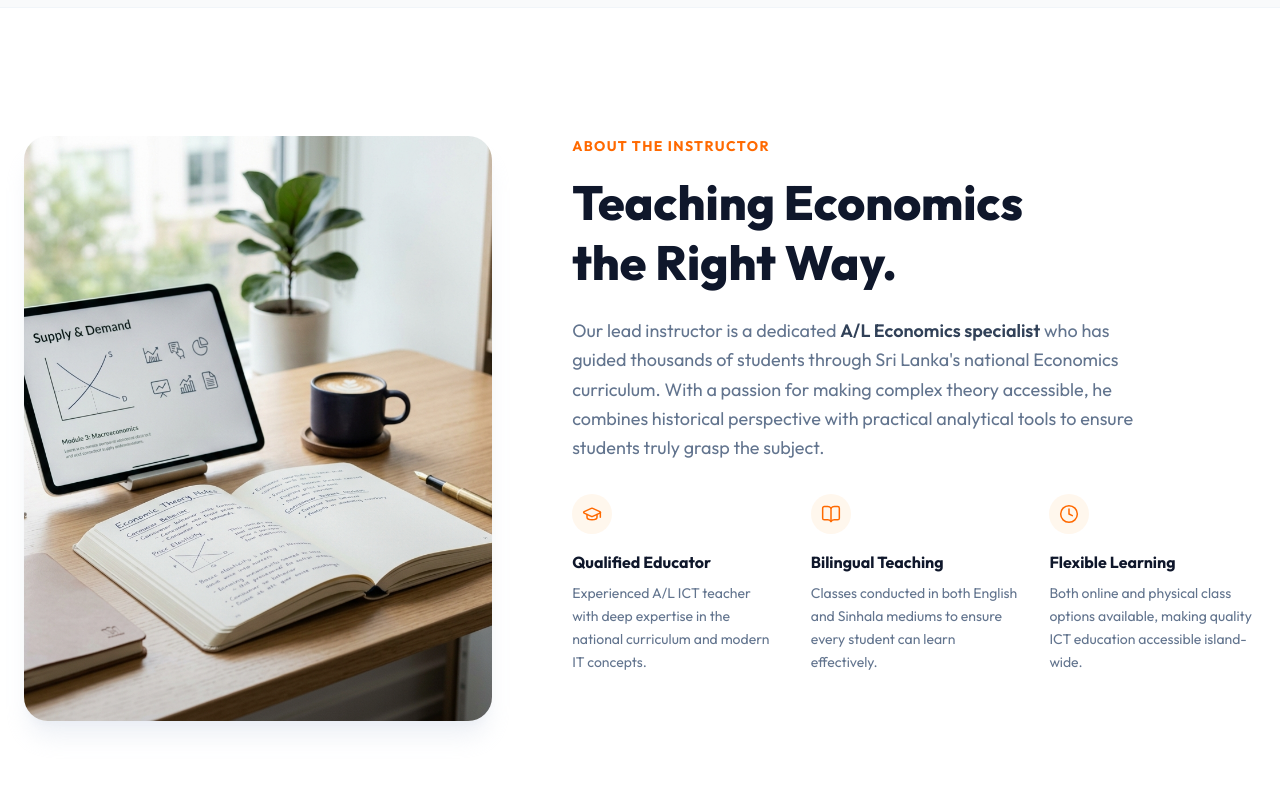
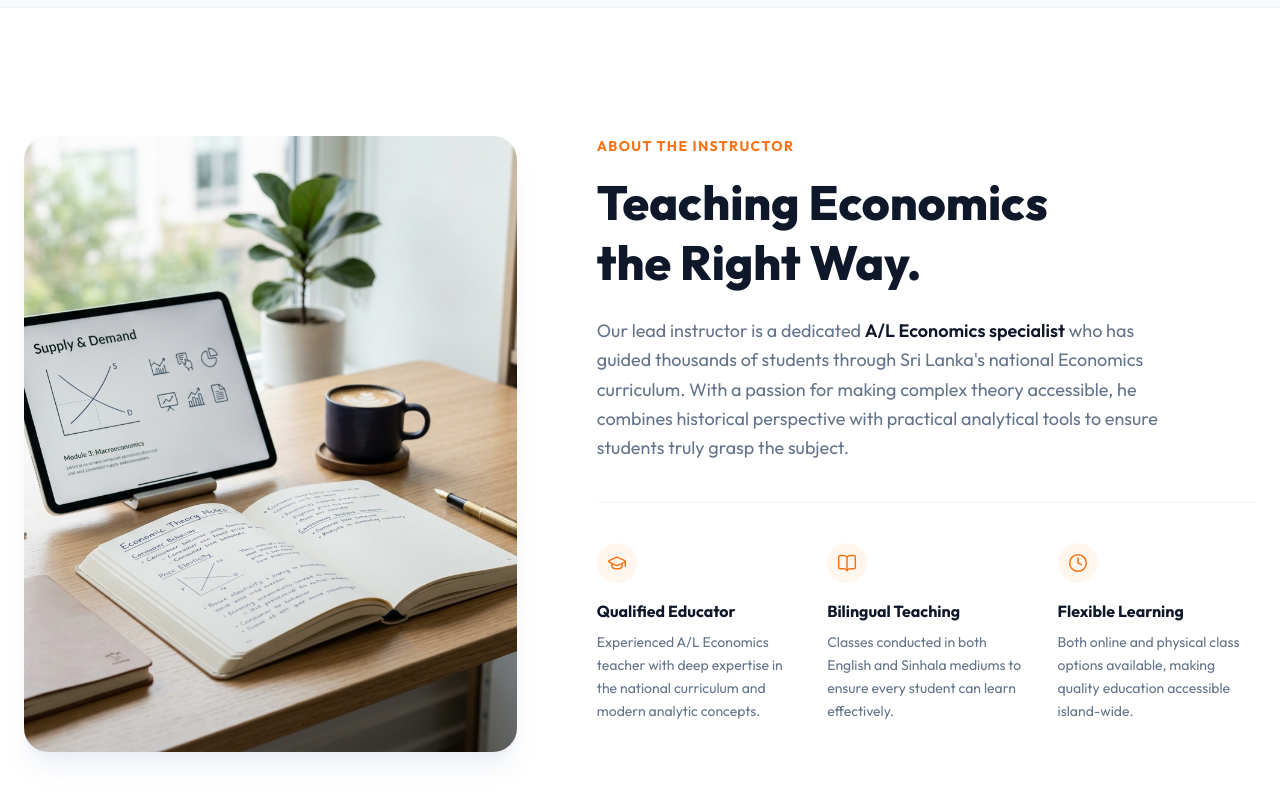
Before and after one commit to NipunHemal/ASAECON-LANDINGPAGE, a Next.js app: page / in a window 1280 px wide. Shown: the part 3640-4440 px from the top of the page. Built offline with nearby package versions, Linux system fonts and the light colour scheme.

Commit message:
feat: add InstructorProfile component and associated global CSS styles

```diff
--- a/src/app/globals.css
+++ b/src/app/globals.css
@@ -1,13 +1,16 @@
 @import "tailwindcss";
 
 @theme inline {
-  --color-primary: #4C3BCF;
-  --color-surface: #FFFFFF;
-  --color-surface-muted: #F8FAFC;
-  --color-text-primary: #0F172A;
-  --color-text-muted: #64748B;
-  --color-gold: #F3D39A;
-  --color-navy: #0F172A;
+  --color-primary:        #4C3BCF;
+  --color-primary-dim:    #3d2fb5;
+  --color-surface:        #FFFFFF;
+  --color-surface-muted:  #F8FAFC;
+  --color-text-primary:   #0F172A;
+  --color-text-muted:     #64748B;
+  --color-gold:           #F3D39A;
+  --color-navy:           #0F172A;
+  --color-accent:         #F97316;   /* site accent / orange for instructor highlights */
+  --color-accent-dim:     #FFF7ED;   /* orange-50 equivalent */
 
   --font-sans: var(--font-outfit), sans-serif;
   --font-serif: var(--font-cormorant), serif;
@@ -17,3 +20,65 @@
   background-color: var(--color-surface);
   color: var(--color-text-primary);
 }
+
+@layer components {
+  /* ── Shared section shell ─────────────────────────────────── */
+  .section-base {
+    @apply bg-surface py-24 md:py-32 border-t border-slate-100;
+  }
+  .section-inner {
+    @apply max-w-7xl mx-auto px-6;
+  }
+
+  /* ── Eyebrow badge (reusable across sections) ─────────────── */
+  .eyebrow-badge {
+    @apply inline-flex items-center gap-2 px-3.5 py-1.5
+           bg-surface-muted text-text-muted rounded-full
+           text-xs font-bold uppercase tracking-widest
+           border border-slate-200 shadow-sm;
+  }
+  .eyebrow-badge-dot {
+    @apply w-2 h-2 rounded-full bg-primary;
+  }
+  .eyebrow-accent {       /* orange dot variant for instructor */
+    @apply w-2 h-2 rounded-full bg-accent;
+  }
+  .eyebrow-text-accent {
+    @apply text-sm font-bold tracking-widest text-accent uppercase;
+  }
+
+  /* ── Section headings ─────────────────────────────────────── */
+  .heading-xl {
+    @apply text-4xl lg:text-5xl font-extrabold text-text-primary leading-tight;
+  }
+  .heading-lg {
+    @apply text-3xl md:text-4xl font-bold text-text-primary tracking-tight leading-tight;
+  }
+  .body-lead {
+    @apply text-lg text-text-muted leading-relaxed;
+  }
+
+  /* ── Instructor portrait ──────────────────────────────────── */
+  .instructor-portrait {
+    @apply relative aspect-[4/5] w-full rounded-3xl overflow-hidden
+           shadow-xl shadow-slate-200/60;
+  }
+
+  /* ── Skill card ───────────────────────────────────────────── */
+  .skill-card {
+    @apply flex flex-col items-start;
+  }
+  .skill-icon-wrap {
+    @apply w-10 h-10 rounded-full flex items-center justify-center mb-4
+           bg-accent-dim hover:bg-orange-100 transition-colors;
+  }
+  .skill-icon {
+    @apply w-5 h-5 text-accent;
+  }
+  .skill-title {
+    @apply text-base font-bold text-text-primary mb-2;
+  }
+  .skill-desc {
+    @apply text-sm text-text-muted leading-relaxed;
+  }
+}
--- a/src/components/InstructorProfile.tsx
+++ b/src/components/InstructorProfile.tsx
@@ -8,7 +8,7 @@ const skills = [
   {
     Icon: GraduationCap,
     title: "Qualified Educator",
-    desc: "Experienced A/L ICT teacher with deep expertise in the national curriculum and modern IT concepts.",
+    desc: "Experienced A/L Economics teacher with deep expertise in the national curriculum and modern analytic concepts.",
   },
   {
     Icon: BookOpen,
@@ -18,7 +18,7 @@ const skills = [
   {
     Icon: Clock,
     title: "Flexible Learning",
-    desc: "Both online and physical class options available, making quality ICT education accessible island-wide.",
+    desc: "Both online and physical class options available, making quality education accessible island-wide.",
   },
 ];
 
@@ -34,19 +34,19 @@ export default function InstructorProfile() {
   };
 
   return (
-    <section className="bg-white py-24 md:py-32 border-t border-slate-100">
-      <div className="max-w-7xl mx-auto px-6 ">
+    <section className="section-base">
+      <div className="section-inner">
         <div className="flex flex-col lg:flex-row gap-12 lg:gap-20 items-start">
 
-          {/* Left Column — Portrait */}
+          {/* ── Left Column — Portrait ── */}
           <motion.figure
-            className="w-full lg:w-[38%] shrink-0"
+            className="w-full lg:w-[40%] shrink-0 m-0"
             initial={{ opacity: 0, x: -24 }}
             whileInView={{ opacity: 1, x: 0 }}
             viewport={{ once: true }}
             transition={{ duration: 0.65, ease: "easeOut" }}
           >
-            <div className="relative aspect-[4/5] w-full rounded-3xl overflow-hidden shadow-xl shadow-slate-200/60">
+            <div className="instructor-portrait">
               <Image
                 src="/a.png"
                 alt="Lead Economics Instructor"
@@ -54,12 +54,12 @@ export default function InstructorProfile() {
                 className="object-cover object-top"
                 priority
               />
-              {/* Subtle gradient overlay at bottom */}
+              {/* Subtle gradient overlay */}
               <div className="absolute inset-0 bg-gradient-to-t from-black/10 via-transparent to-transparent pointer-events-none" />
             </div>
           </motion.figure>
 
-          {/* Right Column — Content */}
+          {/* ── Right Column — Content ── */}
           <motion.article
             className="flex-1 flex flex-col items-start"
             initial="hidden"
@@ -67,33 +67,28 @@ export default function InstructorProfile() {
             viewport={{ once: true }}
             variants={stagger}
           >
-            {/* Eyebrow */}
-            <motion.p
-              variants={fadeUp}
-              className="text-sm font-bold tracking-widest text-orange-500 uppercase mb-4"
-            >
+            {/* Eyebrow — uses global accent colour token */}
+            <motion.p variants={fadeUp} className="eyebrow-text-accent mb-4">
               About The Instructor
             </motion.p>
 
             {/* Headline */}
-            <motion.h2
-              variants={fadeUp}
-              className="text-4xl lg:text-5xl font-extrabold text-slate-900 leading-tight mb-6"
-            >
+            <motion.h2 variants={fadeUp} className="heading-xl mb-6">
               Teaching Economics <br className="hidden sm:block" />
               the Right Way.
             </motion.h2>
 
             {/* Biography */}
-            <motion.p
-              variants={fadeUp}
-              className="text-lg text-slate-500 leading-relaxed max-w-xl"
-            >
-              Our lead instructor is a dedicated <strong className="text-slate-700 font-semibold">A/L Economics specialist</strong> who has guided thousands of students through Sri Lanka&apos;s national Economics curriculum. With a passion for making complex theory accessible, he combines historical perspective with practical analytical tools to ensure students truly grasp the subject.
+            <motion.p variants={fadeUp} className="body-lead max-w-xl">
+              Our lead instructor is a dedicated{" "}
+              <strong className="text-text-primary font-semibold">A/L Economics specialist</strong>{" "}
+              who has guided thousands of students through Sri Lanka&apos;s national Economics curriculum.
+              With a passion for making complex theory accessible, he combines historical perspective
+              with practical analytical tools to ensure students truly grasp the subject.
             </motion.p>
 
-            {/* Divider */}
-            <motion.div variants={fadeUp} className="my-4" />
+            {/* Thin divider */}
+            <motion.div variants={fadeUp} className="w-full border-t border-slate-100 my-10" />
 
             {/* Skills Grid */}
             <motion.div
@@ -101,21 +96,12 @@ export default function InstructorProfile() {
               variants={stagger}
             >
               {skills.map(({ Icon, title, desc }) => (
-                <motion.div
-                  key={title}
-                  variants={fadeUp}
-                  className="flex flex-col items-start group"
-                >
-                  {/* Icon */}
-                  <div className="w-10 h-10 rounded-full bg-orange-50 flex items-center justify-center mb-4 group-hover:bg-orange-100 transition-colors">
-                    <Icon className="w-5 h-5 text-orange-500" strokeWidth={1.8} />
+                <motion.div key={title} variants={fadeUp} className="skill-card">
+                  <div className="skill-icon-wrap">
+                    <Icon className="skill-icon" strokeWidth={1.8} />
                   </div>
-
-                  {/* Title */}
-                  <h3 className="text-base font-bold text-slate-900 mb-2">{title}</h3>
-
-                  {/* Description */}
-                  <p className="text-sm text-slate-500 leading-relaxed">{desc}</p>
+                  <h3 className="skill-title">{title}</h3>
+                  <p className="skill-desc">{desc}</p>
                 </motion.div>
               ))}
             </motion.div>
```
